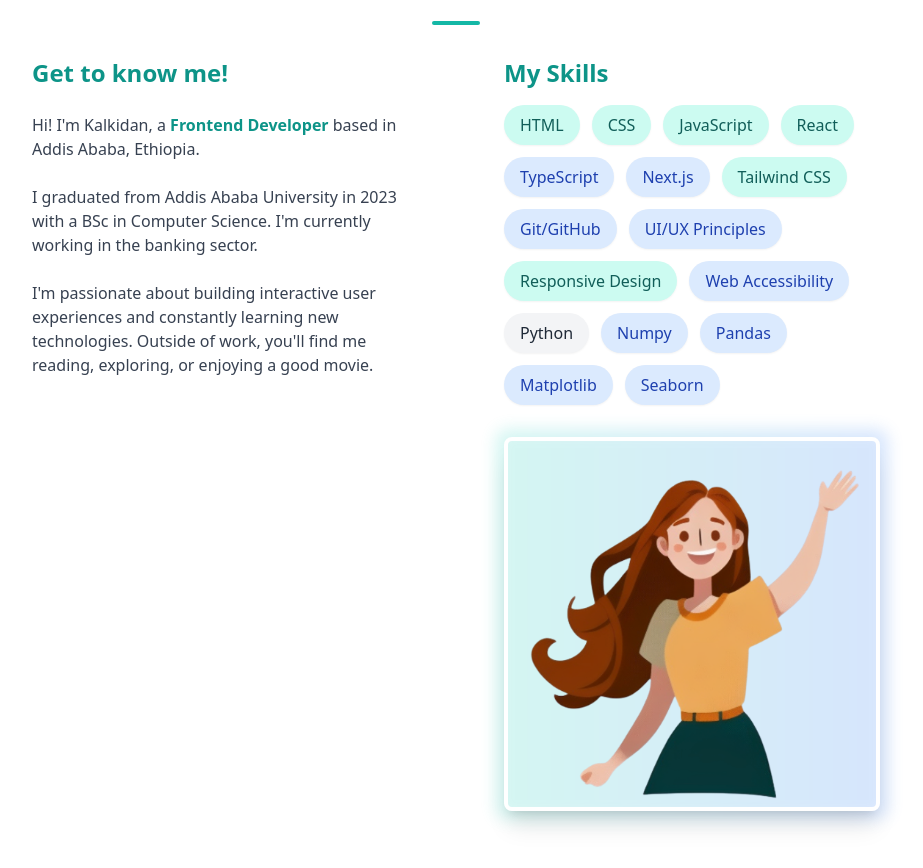
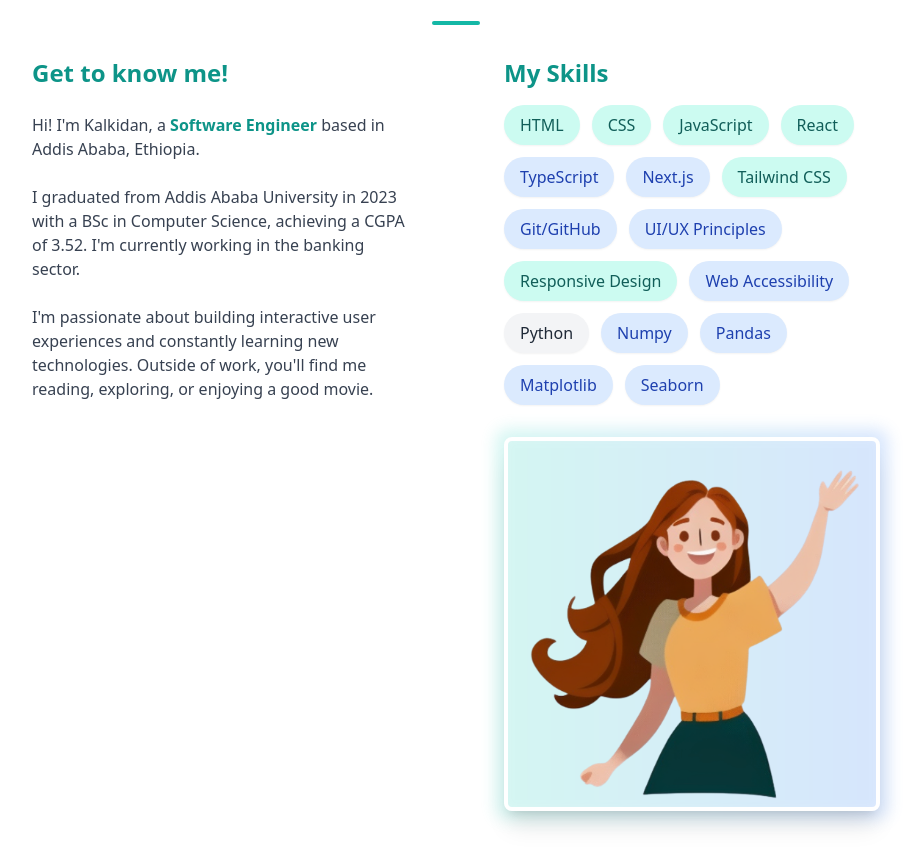
Before and after one commit to kaltiru14/My-Portfolio, a Next.js app: page / in a window 1280 px wide. Shown: the part 950-1818 px from the top of the page, without its empty margins (184-1107 px from the left). Built offline with nearby package versions, Linux system fonts and the light colour scheme.

Commit message:
this is my portfolio

```diff
--- a/components/AboutSection.tsx
+++ b/components/AboutSection.tsx
@@ -39,10 +39,10 @@ const AboutSection = () => {
                 Get to know me!
               </h3>
               <p className="text-gray-700 dark:text-gray-300">
-                Hi! I&apos;m Kalkidan, a <span className="font-bold text-teal-600 dark:text-teal-400">Frontend Developer</span> based in Addis Ababa, Ethiopia.
+                Hi! I&apos;m Kalkidan, a <span className="font-bold text-teal-600 dark:text-teal-400">Software Engineer</span> based in Addis Ababa, Ethiopia.
               </p>
               <p className="text-gray-700 dark:text-gray-300">
-                I graduated from Addis Ababa University in 2023 with a BSc in Computer Science. I&apos;m currently working in the banking sector.
+                I graduated from Addis Ababa University in 2023 with a BSc in Computer Science, achieving a CGPA of 3.52. I&apos;m currently working in the banking sector.
                  {/* while contributing as a Junior Frontend Developer at a software company. */}
               </p>
               <p className="text-gray-700 dark:text-gray-300">
--- a/components/HeroSection.tsx
+++ b/components/HeroSection.tsx
@@ -26,7 +26,7 @@ const HeroSection = () => {
             I&apos;m a{" "}
             <span className="text-teal-600 font-semibold inline-block min-w-[180px] md:min-w-[220px]">
               <Typewriter
-                words={["Frontend Developer","Data Analyst", "SQL Developer"]}
+                words={["Software Engineer","Data Analyst", "SQL Developer"]}
                 loop
                 cursor
                 cursorStyle="|"
```
